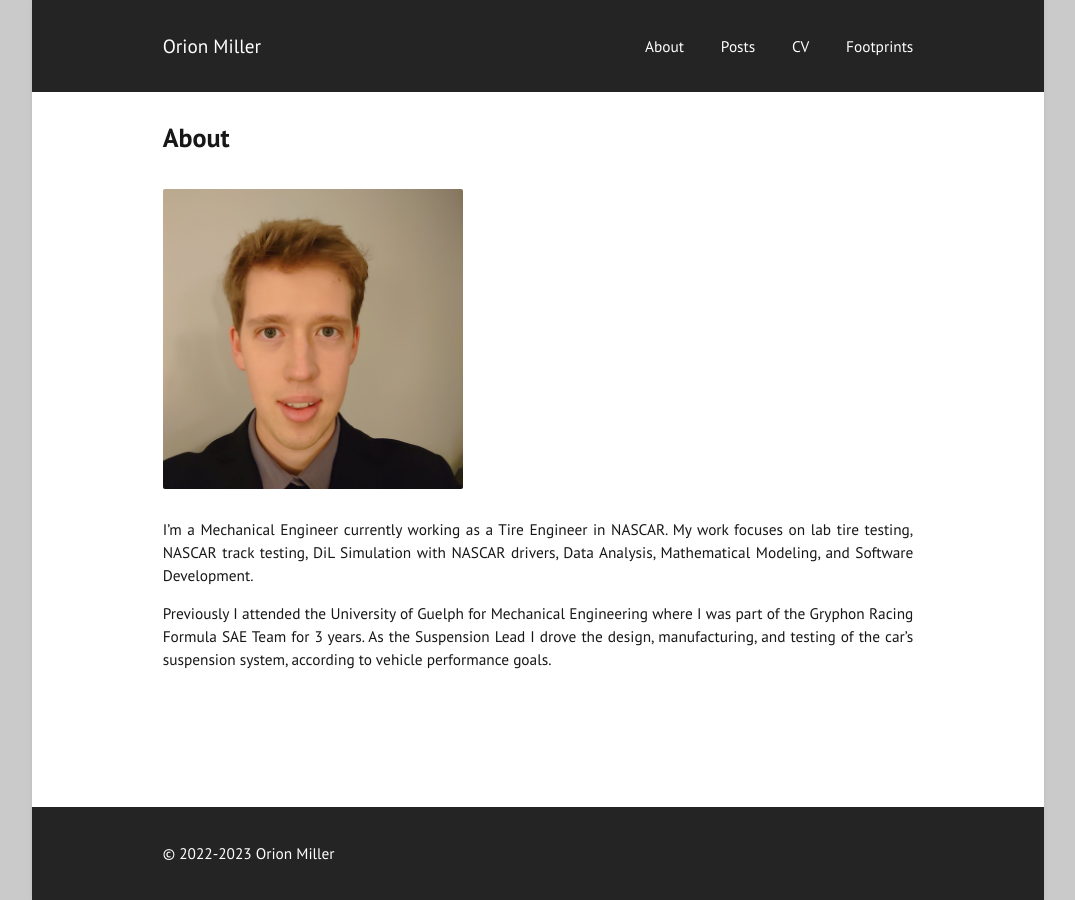
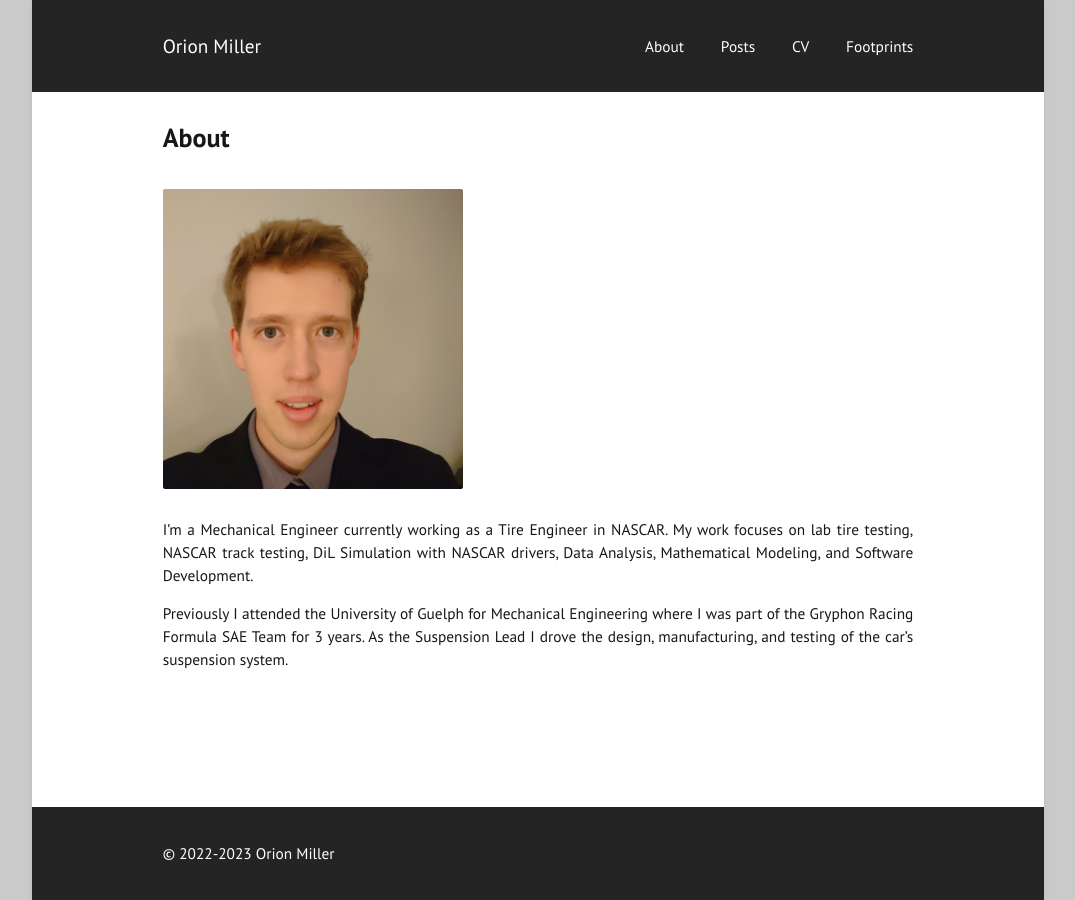
Before and after one commit to orion-miller/orion-miller.github.io, a Jekyll site: the page built from About.md, in a window 1280 px wide. Shown: the whole page, without its empty margins (102-1177 px from the left). Built offline with Jekyll 4.4.1, drawn with Linux system fonts in a browser that asks for light colours.

Commit message:
minor bio change

```diff
--- a/About.md
+++ b/About.md
@@ -8,4 +8,4 @@ layout: page
 
 I'm a Mechanical Engineer currently working as a Tire Engineer in NASCAR. My work focuses on lab tire testing, NASCAR track testing, DiL Simulation with NASCAR drivers, Data Analysis, Mathematical Modeling, and Software Development.
 
-Previously I attended the University of Guelph for Mechanical Engineering where I was part of the Gryphon Racing Formula SAE Team for 3 years. As the Suspension Lead I drove the design, manufacturing, and testing of the car's suspension system, according to vehicle performance goals.
+Previously I attended the University of Guelph for Mechanical Engineering where I was part of the Gryphon Racing Formula SAE Team for 3 years. As the Suspension Lead I drove the design, manufacturing, and testing of the car's suspension system.
```
